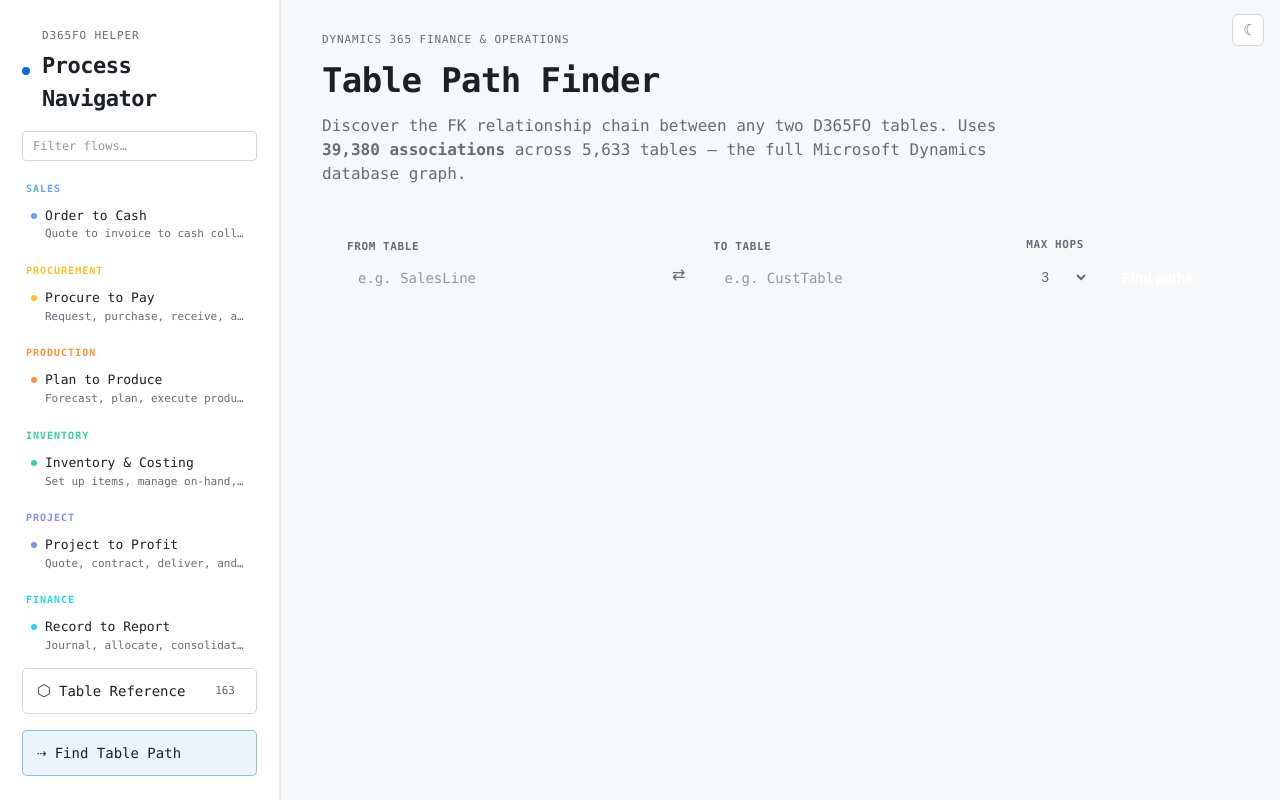
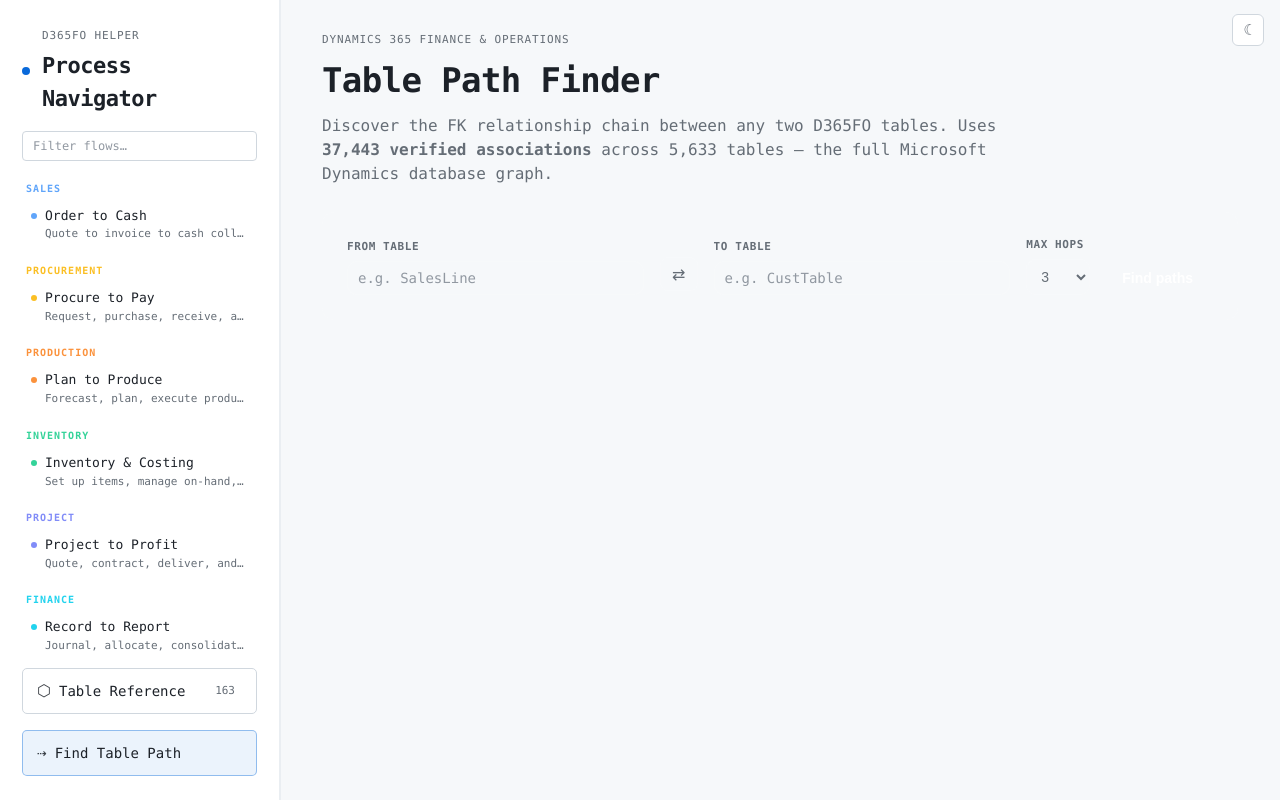
Before and after one commit to hidayattaufiqur/fno-interactor, a SvelteKit app: page /find in a window 1280 px wide. Built offline with nearby package versions, Linux system fonts and the light colour scheme; a web font is replaced by a local one.

Commit message:
fix(copy): 39,380 -> 37,443 verified associations in find/tables pages

```diff
--- a/src/routes/find/+page.svelte
+++ b/src/routes/find/+page.svelte
@@ -160,7 +160,7 @@
     <h2>Table Path Finder</h2>
     <p class="lede">
       Discover the FK relationship chain between any two D365FO tables. Uses
-      <strong>39,380 associations</strong> across 5,633 tables — the full Microsoft Dynamics
+      <strong>37,443 verified associations</strong> across 5,633 tables — the full Microsoft Dynamics
       database graph.
     </p>
   </div>
@@ -273,7 +273,7 @@
       <div class="loading-text">
         {#if $fkLoadState === 'loading'}
           <strong>Loading FK map…</strong>
-          <span class="mini">Fetching 39,380 table associations for the first time (~2 MB). This only happens once per session.</span>
+          <span class="mini">Fetching 37,443 verified table associations for the first time (~2 MB). This only happens once per session.</span>
         {:else}
           <strong>Searching for paths…</strong>
           <span class="mini">Running a guided search across the FK graph from <em>{sourceTable}</em> to <em>{targetTable}</em>.</span>
--- a/src/routes/tables/[name]/+page.svelte
+++ b/src/routes/tables/[name]/+page.svelte
@@ -277,7 +277,7 @@
       <span class="schema-badge">from FK schema</span>
     </div>
     <p class="mini schema-note">
-      These FK links come directly from the D365FO database schema (39,380 associations across 5,633 tables),
+      These FK links come directly from the D365FO database schema (37,443 verified associations across 5,633 tables),
       filtered to tables already referenced in documented flows. Self-referencing FKs (a table pointing to itself)
       are excluded. They show the physical FK field — not all of them are relevant to every business process.
     </p>
```
